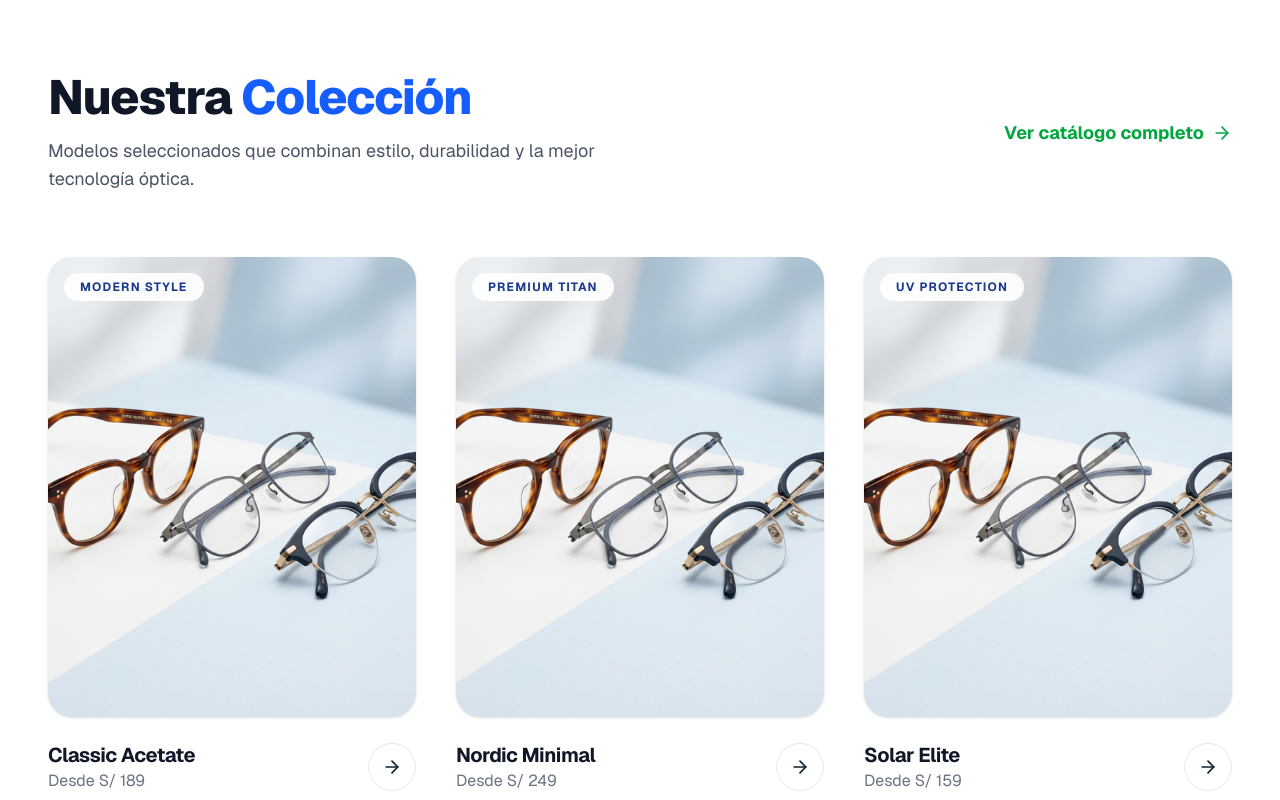
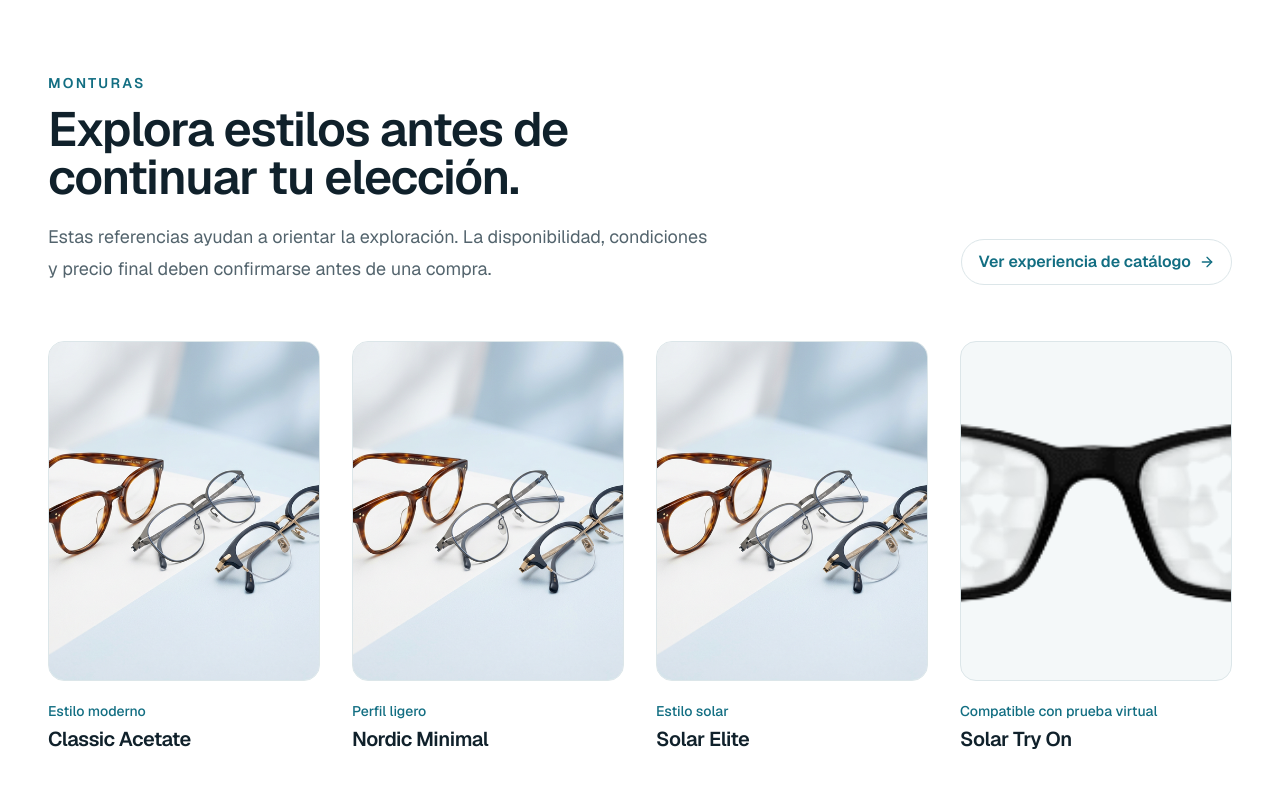
Before and after one commit to Em3rc0d/optiHome, a Next.js app: page / in a window 1280 px wide. Shown: the part 2420-3220 px from the top of the page. Built offline with nearby package versions, Linux system fonts and the light colour scheme.

Commit message:
fix(build-001): stop presenting demo prices as authoritative

```diff
--- a/src/app/components/landing/ProductShowcase.tsx
+++ b/src/app/components/landing/ProductShowcase.tsx
@@ -1,4 +1,5 @@
 "use client";
+
 import { motion } from "framer-motion";
 import Image from "next/image";
 import { ArrowRight } from "lucide-react";
@@ -7,78 +8,72 @@ import Link from "next/link";
 const products = [
   {
     name: "Classic Acetate",
-    price: "S/ 189",
-    category: "Modern Style",
+    category: "Estilo moderno",
     image: "/products-hero.png",
   },
   {
     name: "Nordic Minimal",
-    price: "S/ 249",
-    category: "Premium Titan",
+    category: "Perfil ligero",
     image: "/products-hero.png",
   },
   {
     name: "Solar Elite",
-    price: "S/ 159",
-    category: "UV Protection",
+    category: "Estilo solar",
     image: "/products-hero.png",
   },
   {
     name: "Solar Try On",
-    price: "S/ 299",
-    category: "UV Protection",
+    category: "Compatible con prueba virtual",
     image: "/glasses.png",
   },
 ];
 
 export const ProductShowcase = () => {
   return (
-    <section id="productos" className="py-24 px-6 md:px-12 bg-white">
-      <div className="max-w-7xl mx-auto">
-        <div className="flex flex-col md:flex-row items-center justify-between mb-16 gap-8">
-          <div>
-            <h2 className="text-3xl md:text-5xl font-extrabold text-gray-900 mb-4">
-              Nuestra <span className="text-blue-600">Colección</span>
+    <section id="productos" className="bg-white px-6 py-24 md:px-12">
+      <div className="mx-auto max-w-7xl">
+        <div className="mb-14 flex flex-col gap-6 md:flex-row md:items-end md:justify-between">
+          <div className="max-w-2xl">
+            <p className="text-sm font-semibold uppercase tracking-[0.16em] text-brand">Monturas</p>
+            <h2 className="mt-3 text-3xl font-semibold text-ink md:text-5xl">
+              Explora estilos antes de continuar tu elección.
             </h2>
-            <p className="text-gray-600 text-lg max-w-xl">
-              Modelos seleccionados que combinan estilo, durabilidad y la mejor tecnología óptica.
+            <p className="mt-5 text-lg leading-8 text-ink-muted">
+              Estas referencias ayudan a orientar la exploración. La disponibilidad, condiciones y precio final deben confirmarse antes de una compra.
             </p>
           </div>
-          <Link href="/products" className="flex items-center gap-2 text-green-600 font-bold text-lg hover:gap-4 transition-all duration-300">
-            Ver catálogo completo <ArrowRight className="w-5 h-5" />
+
+          <Link
+            href="/products"
+            className="inline-flex min-h-11 items-center gap-2 self-start rounded-xl border border-border px-4 py-2.5 font-semibold text-brand transition-colors hover:border-brand hover:bg-surface-soft focus-visible:outline-none focus-visible:ring-2 focus-visible:ring-focus focus-visible:ring-offset-2 md:self-auto"
+          >
+            Ver experiencia de catálogo
+            <ArrowRight className="size-4" aria-hidden="true" />
           </Link>
         </div>
 
-        <div className="grid grid-cols-1 md:grid-cols-3 gap-10">
+        <div className="grid grid-cols-1 gap-8 sm:grid-cols-2 lg:grid-cols-4">
           {products.map((product, index) => (
-            <motion.div
-              key={index}
-              initial={{ opacity: 0, scale: 0.95 }}
-              whileInView={{ opacity: 1, scale: 1 }}
-              transition={{ delay: index * 0.1, duration: 0.5 }}
-              className="group cursor-pointer"
+            <motion.article
+              key={product.name}
+              initial={{ opacity: 0, y: 16 }}
+              whileInView={{ opacity: 1, y: 0 }}
+              viewport={{ once: true }}
+              transition={{ delay: index * 0.05, duration: 0.35 }}
+              className="group"
             >
-              <div className="relative aspect-[4/5] rounded-3xl overflow-hidden bg-gray-100 mb-6 shadow-sm group-hover:shadow-2xl transition-all duration-500">
+              <div className="relative mb-5 aspect-[4/5] overflow-hidden rounded-2xl border border-border bg-surface-soft">
                 <Image
                   src={product.image}
-                  alt={product.name}
+                  alt={`Montura ${product.name}`}
                   fill
-                  className="object-cover group-hover:scale-110 transition-transform duration-700"
+                  sizes="(min-width: 1024px) 25vw, (min-width: 640px) 50vw, 100vw"
+                  className="object-cover transition-transform duration-300 group-hover:scale-[1.02]"
                 />
-                <div className="absolute top-4 left-4 bg-white/90 backdrop-blur-sm px-4 py-1.5 rounded-full text-xs font-bold text-blue-900 uppercase tracking-widest">
-                  {product.category}
-                </div>
               </div>
-              <div className="flex justify-between items-center">
-                <div>
-                  <h3 className="text-xl font-bold text-gray-900">{product.name}</h3>
-                  <p className="text-gray-500">Desde {product.price}</p>
-                </div>
-                <div className="w-12 h-12 rounded-full border border-gray-200 flex items-center justify-center group-hover:bg-green-600 group-hover:border-green-600 group-hover:text-white transition-all duration-300">
-                  <ArrowRight className="w-5 h-5" />
-                </div>
-              </div>
-            </motion.div>
+              <p className="text-sm font-medium text-brand">{product.category}</p>
+              <h3 className="mt-1 text-xl font-semibold text-ink">{product.name}</h3>
+            </motion.article>
           ))}
         </div>
       </div>
```
